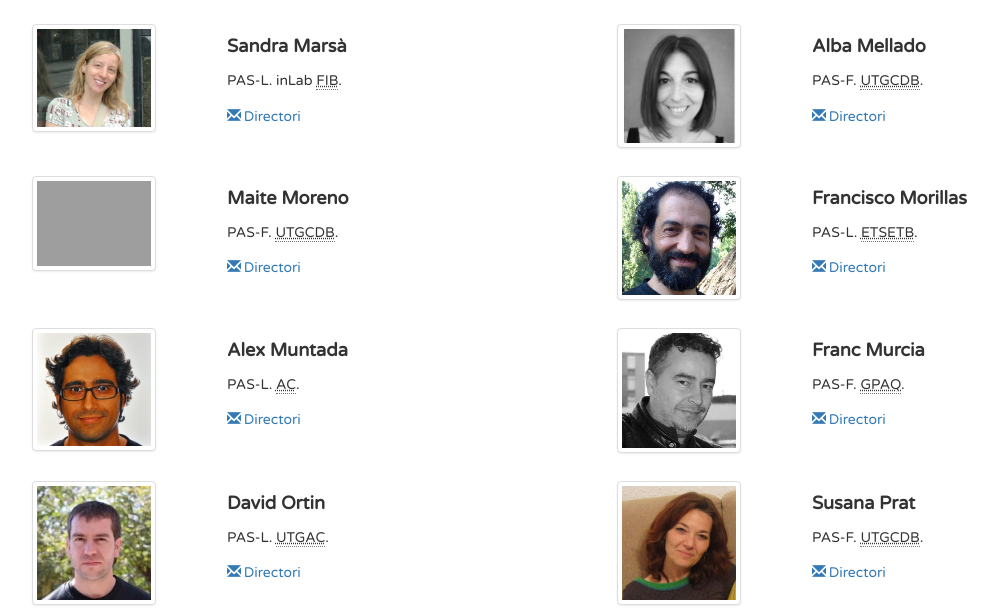
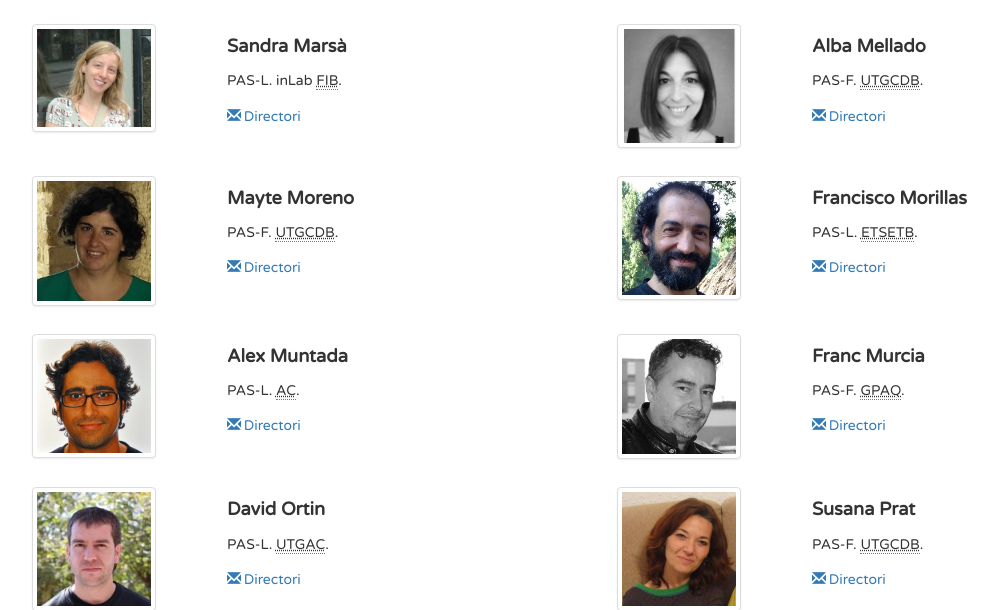
Before and after one commit to per-la-publica/web-per-la-publica, a PHP site: page /membres_claustre.php in a window 1280 px wide. Shown: the part 1056-1666 px from the top of the page, without its empty margins (38-1036 px from the left). Run offline with PHP 8.4, Linux system fonts and the light colour scheme; grey boxes are pictures that could not be loaded.

Commit message:
afegida foto Mayte Moreno

```diff
--- a/public/membres_claustre.php
+++ b/public/membres_claustre.php
@@ -202,9 +202,9 @@
 </div>
 
 <div class="row persona">
-	<div class="col-md-2 foto"><img src="/img/fotos_membres/maite_moreno.png" alt="Foto Maite Moreno"></div>
+	<div class="col-md-2 foto"><img src="/img/fotos_membres/moreno_mayte.jpg" alt="Foto Mayte Moreno"></div>
 	<div class="col-md-4 dades">
-		<div class="nom">Maite Moreno</div>
+		<div class="nom">Mayte Moreno</div>
 		<div class="info">
 			<p>PAS-F. <abbr title="UTG Campus Diagonal-Besòs">UTGCDB</abbr>.</p>
 		</div>
```
Also changed, not shown: public/img/fotos_membres/moreno_mayte.jpg (added).
